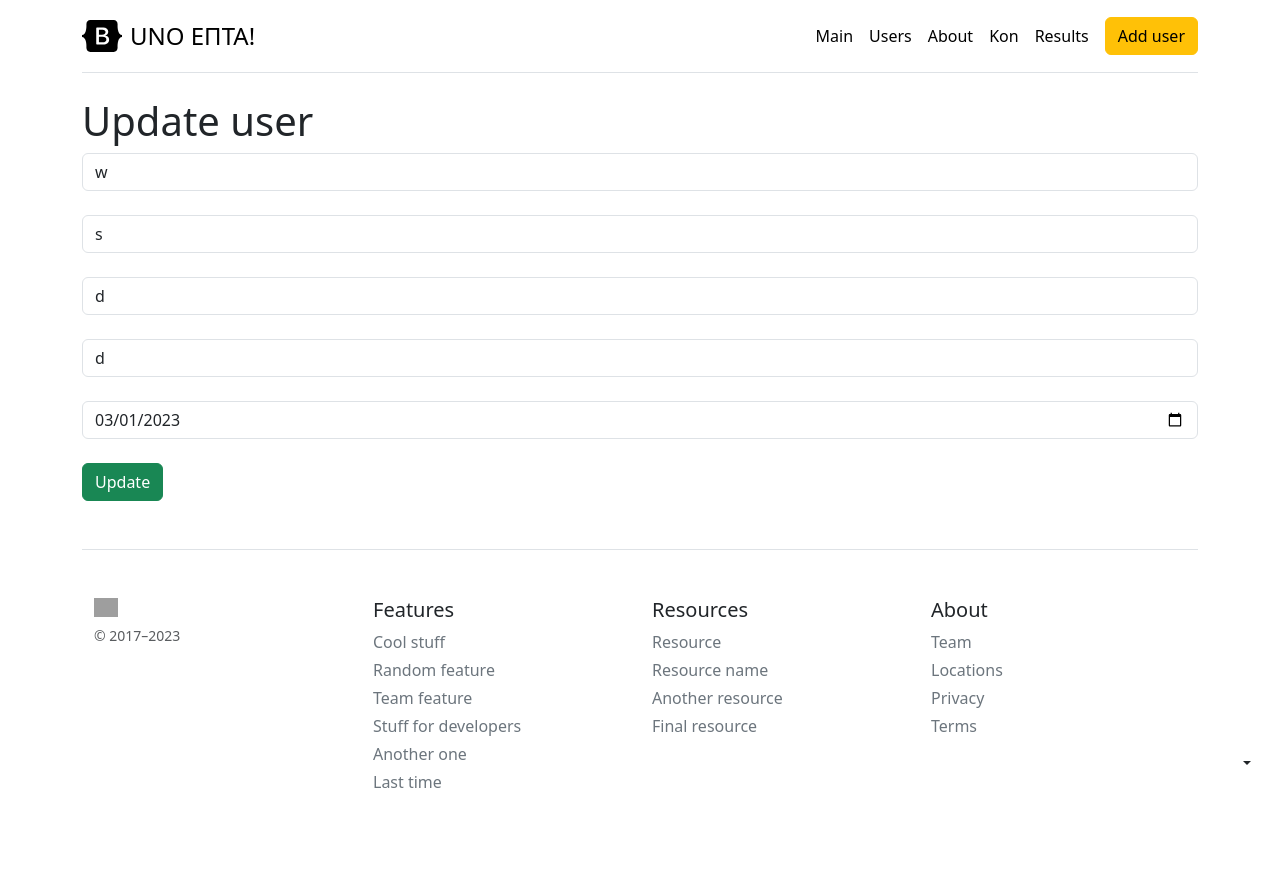
After one commit to Nik257/Uno, a Flask app: page /users/1/update in a window 1280 px wide. The commit adds this page. Run offline with Flask 3, Linux system fonts and the light colour scheme; grey boxes are pictures that could not be loaded.

Commit message:
Dev: del and update user

```diff
--- a/app.py
+++ b/app.py
@@ -1,6 +1,6 @@
 from flask import Flask, render_template, url_for, request, redirect
 from flask_sqlalchemy import SQLAlchemy
-from datetime import date
+from datetime import datetime
 
 
 app = Flask(__name__)
@@ -15,16 +15,44 @@ class User(db.Model):
     first_name = db.Column(db.String(45), nullable=True)
     last_name = db.Column(db.String(45), nullable=True)
     gender = db.Column(db.String(1), nullable=True)
-   # birthday = db.Column(db.DateTime, nullable=False)
+    birthday = db.Column(db.Date, nullable=False)
+
 
     def __repr__(self):
         return '<User %r>' % self.user_id
 
 
+class Kon(db.Model):
+    kon_id = db.Column(db.Integer, primary_key=True)
+    date = db.Column(db.DateTime, nullable=False)
+    round = db.Column(db.Integer, nullable=True)
+    comment = db.Column(db.String(250), nullable=False)
+
+    def __repr__(self):
+        return '<Kon %r>' % self.kon_id
+
+
+class Result(db.Model):
+    user_id = db.Column(db.Integer, primary_key=True)
+    kon_id = db.Column(db.Integer, primary_key=True)
+    result = db.Column(db.Integer,  nullable=True)
+    is_winner = db.Column(db.Boolean, nullable=True)
+    price = db.Column(db.Integer, nullable=True)
+
+    fk_user = db.Column(db.Integer, db.ForeignKey('user.user_id'), nullable=False)
+    user = db.relationship('User', backref=db.backref('kons', lazy=True))
+
+    fk_kon = db.Column(db.Integer, db.ForeignKey('kon.kon_id'), nullable=False)
+    kon = db.relationship('Kon', backref=db.backref('results', lazy=True))
+
+    def __repr__(self):
+        return '<Result %r>' % self.user_id
+
 @app.route('/')
 @app.route('/home')
 def index():
     return render_template("index.html")
+
 
 @app.route('/users')
 def users():
@@ -32,11 +60,56 @@ def users():
     return render_template("users.html", user=user)
 
 
+@app.route('/kons')
+def kons():
+    kon = Kon.query.order_by(Kon.kon_id).all()
+    return render_template("kons.html", kon=kon)
+
+
+@app.route('/results')
+def results():
+    result = Result.query.order_by(Result.user_id).all()
+    return render_template("results.html", result=result)
+
+# детали по пользователю
 @app.route('/users/<int:user_id>')
 def users_detail(user_id):
     user_det = User.query.get(user_id)
     return render_template("user_detail.html", user_det=user_det)
 
+
+# удаление пользователя из таблицы
+@app.route('/users/<int:user_id>/delete')
+def users_delete(user_id):
+    user_det = User.query.get_or_404(user_id)
+
+    try:
+        db.session.delete(user_det)
+        db.session.commit()
+        return redirect('/users')
+    except:
+        return "Delete user was mistake"
+
+
+# редактирование пользователя из таблицы
+@app.route('/users/<int:user_id>/update', methods=['POST', 'GET'])
+def user_update(user_id):
+    user_det = User.query.get(user_id)
+    if request.method == "POST":
+        user_det.nickname = request.form['nickname']
+        user_det.first_name = request.form['first_name']
+        user_det.last_name = request.form['last_name']
+        user_det.gender = request.form['gender']
+        user_det.birthday = datetime.strptime(request.form['birthday'], "%Y-%m-%d")
+
+
+        try:
+            db.session.commit()
+            return redirect('/users')
+        except:
+            return "Add User was ERROR"
+    else:
+        return render_template("user_update.html", user_det=user_det)
 
 @app.route('/about')
 def about():
@@ -51,9 +124,8 @@ def Add_user():
         first_name = request.form['first_name']
         last_name = request.form['last_name']
         gender = request.form['gender']
-        #birthday = request.form['birthday']
-        #birthday = date(2023, 3, 1)
-        user = User(nickname=nickname, first_name=first_name, last_name=last_name, gender=gender) #birthday=birthday)]
+        birthday = datetime.strptime(request.form['birthday'], "%Y-%m-%d")
+        user = User(nickname=nickname, first_name=first_name, last_name=last_name, gender=gender, birthday=birthday)
 
 
         try:
--- a/templates/Add_user.html
+++ b/templates/Add_user.html
@@ -12,9 +12,9 @@ Add user
     <input type="text" name="first_name" id="first_name" class="form-control" placeholder="Add first_name"><br>
     <input type="text" name="last_name" id="last_name" class="form-control" placeholder="Add last_name"><br>
     <input type="text" name="gender" id="gender" class="form-control" placeholder="Add gender"><br>
-  <!--
+
     <input type="date" name="birthday" id="birthday" class="form-control" placeholder="Add birthday"><br>
-  -->
+
     <input type="submit"  class="btn btn-success" value="Add" ><br>
 
 </form>
--- a/templates/base.html
+++ b/templates/base.html
@@ -63,6 +63,8 @@
         <a class="me-3 py-2 link-body-emphasis text-decoration-none" href="/">Main</a>
         <a class="me-3 py-2 link-body-emphasis text-decoration-none" href="/users">Users</a>
         <a class="me-3 py-2 link-body-emphasis text-decoration-none" href="/about">About</a>
+        <a class="me-3 py-2 link-body-emphasis text-decoration-none" href="/kons">Kon</a>
+        <a class="me-3 py-2 link-body-emphasis text-decoration-none" href="/results">Results</a>
       </nav>
       <a class="btn btn-warning" href="/Add_user">Add user</a>
     </div>
--- a/templates/user_detail.html
+++ b/templates/user_detail.html
@@ -13,5 +13,8 @@
         <p>{{ user_det.first_name }}</p>
         <p>{{ user_det.last_name }}</p>
         <p>{{ user_det.gender }}</p>
+        <p>{{ user_det.birthday }}</p>
+        <a href="/users/{{ user_det.user_id }}/delete" class="btn btn-danger"> Delete </a>
+        <a href="/users/{{ user_det.user_id }}/update" class="btn btn-success"> Update </a>
     </div>
 {% endblock %}
--- /dev/null
+++ b/templates/user_update.html
@@ -0,0 +1,21 @@
+{% extends 'base.html' %}
+
+
+{% block title %}
+Update user
+{% endblock %}
+
+{% block body %}
+<h1>Update user</h1>
+<form method="post">
+    <input type="text" name="nickname" id="nickname" class="form-control"  value="{{ user_det.nickname }}" placeholder="Add nickname"><br>
+    <input type="text" name="first_name" id="first_name" class="form-control" value="{{ user_det.first_name }}" placeholder="Add first_name"><br>
+    <input type="text" name="last_name" id="last_name" class="form-control" value="{{ user_det.last_name }}" placeholder="Add last_name"><br>
+    <input type="text" name="gender" id="gender" class="form-control"  value="{{ user_det.gender }}" placeholder="Add gender"><br>
+
+    <input type="date" name="birthday" id="birthday" class="form-control" value="{{ user_det.birthday }}" placeholder="Add birthday"><br>
+
+    <input type="submit"  class="btn btn-success" value="Update" ><br>
+
+</form>
+{% endblock %}
--- a/templates/users.html
+++ b/templates/users.html
@@ -13,6 +13,7 @@ Users
         <td>{{ i.first_name }}</td>
         <td>{{ i.last_name }}</td>
         <td>{{ i.gender }}</td>
+        <td>{{ i.birthday }}</td>
         <a href="/users/{{ i.user_id }}" class="btn btn-warning"> Details </a>
 
     </div>
```
Also changed, not shown: templates/kons.html (added, +20 -0 lines), templates/results.html (added, +20 -0 lines), templates/temp_batton/about.html (deleted, +0 -15 lines), templates/temp_batton/index.html (deleted, +0 -19 lines), instance/game.db, 1 other file.
